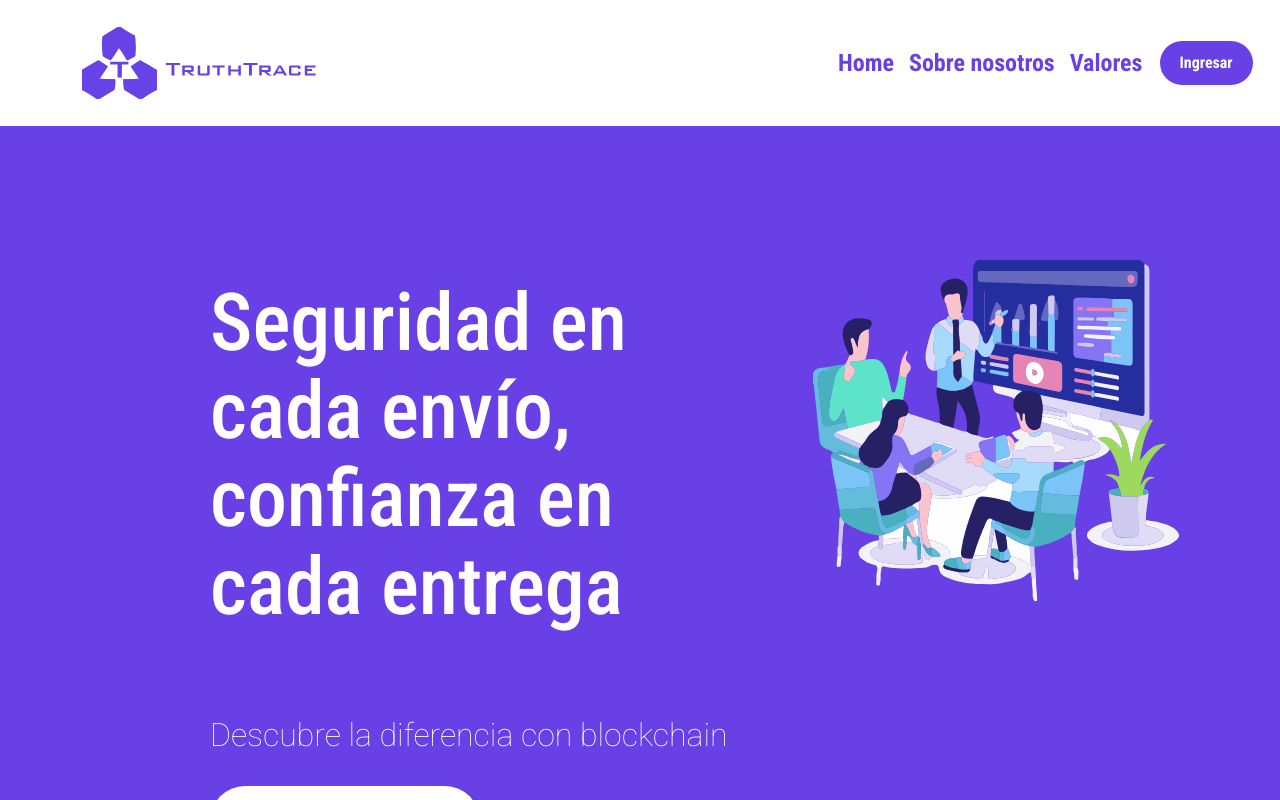
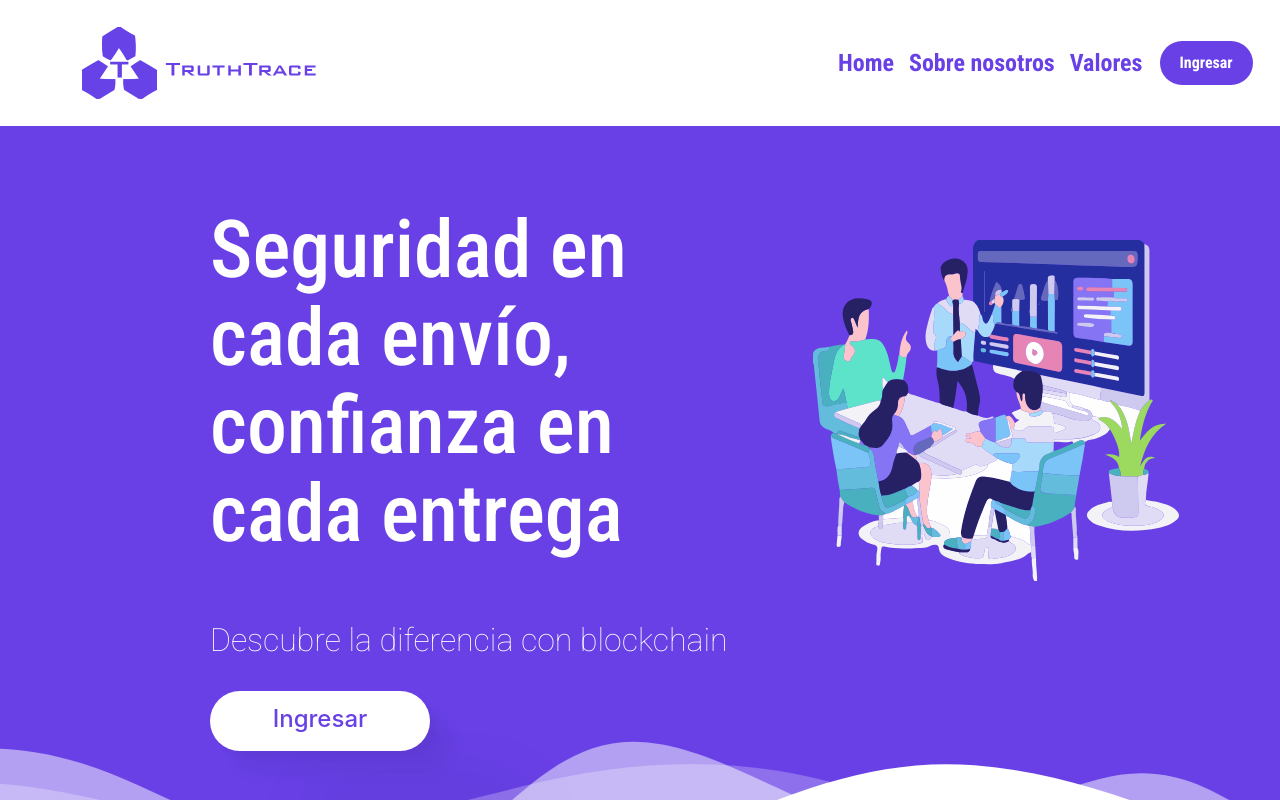
Before and after one commit to NaraHumanoUnlam/TruthTrace.Web, a React (Vite) app in the folder truthtrace-app/: page / in a window 1280 px wide. Built offline with nearby package versions, Linux system fonts and the light colour scheme; a web font is replaced by a local one.

Commit message:
Cambios al hero

```diff
--- a/truthtrace-app/src/components/hero/hero.css
+++ b/truthtrace-app/src/components/hero/hero.css
@@ -11,6 +11,8 @@
     color: white;
     font-family: "Roboto Condensed", sans-serif;
     font-weight: 400;
+    margin-top: 0;
+    margin-bottom: 0.4em;
 }
 
 .slogan2 {
@@ -21,13 +23,12 @@
 }
 
 .hero {
-    padding: 100px 10px 100px 10px;
+    padding: 80px 10px 120px 10px;
     background-color: #6840E6;
     display: flex;
     flex-direction: row;
     text-align: left;
     position: relative;
-
 }
 
 .img-portada {
@@ -39,8 +40,8 @@
 }
 
 .button-action {
-    display: inline-block; /* Convertimos en bloque para que ocupe todo el ancho disponible */
-    text-decoration: none; /* Quitamos la subrayado del enlace */
+    display: inline-block;
+    text-decoration: none;
 }
 
 .button-action span {
@@ -49,19 +50,24 @@
     text-align: center;
     font-size: 24px;
     border-radius: 50px;
-    width: 250px;
-    height: 50px;
+    width: 200px;
+    height: 40px;
     padding: 10px;
     display: block;
-    box-shadow: 2px 2px 2px rgb(67, 67, 68);
-    transition: all 0.3s ease; /* Agregamos transición para todos los cambios */
+    box-shadow:
+        6.7px 6.7px 5.3px rgba(0, 0, 0, 0.028),
+        22.3px 22.3px 17.9px rgba(0, 0, 0, 0.042),
+        100px 100px 80px rgba(0, 0, 0, 0.07);
+    transition: all 0.3s ease;
 }
 
 .button-action:hover span {
-    background-color: #c3b8e7;
-    color: white;
-    transform: scale(1.1); /* Hacemos el botón un 10% más grande */
-    box-shadow: 4px 4px 4px rgb(67, 67, 68); /* Aumentamos un poco la sombra */
+    color: #6840E6;
+    transform: scale(1.1);
+    box-shadow:
+        6.7px 6.7px 5.3px rgba(0, 0, 0, 0.028),
+        22.3px 22.3px 17.9px rgba(0, 0, 0, 0.042),
+        100px 100px 80px rgba(0, 0, 0, 0.07);
 }
 
 .custom-shape-divider-bottom-1715466709 {
```
